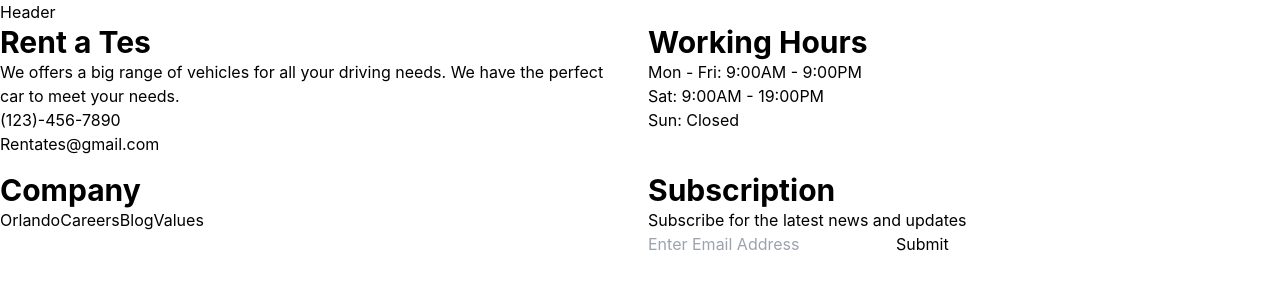
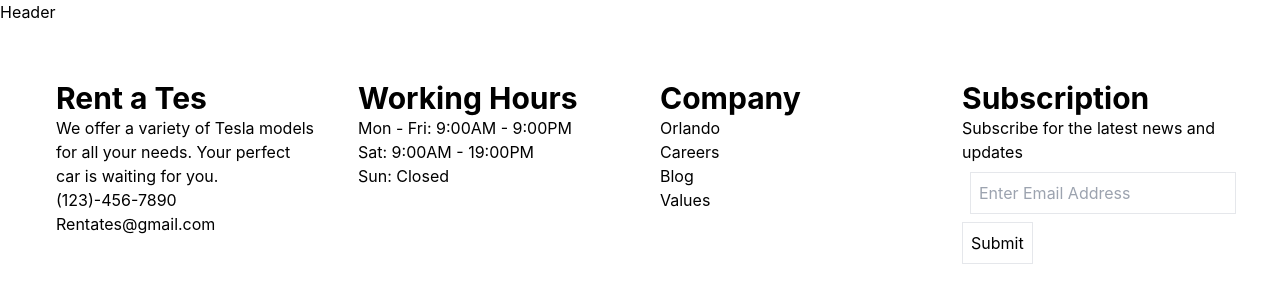
Before and after one commit to Miguel-Matos/rent-a-tes, a React (Create React App) app: page / in a window 1280 px wide. Shown: the top 302 px of the page. Built offline with nearby package versions, Linux system fonts and the light colour scheme.

Commit message:
Footer adjustments

```diff
--- a/src/components/Footer.tsx
+++ b/src/components/Footer.tsx
@@ -1,37 +1,39 @@
 export default function Footer() {
   return (
-    <footer className="grid sm:grid-cols-2 grid-cols-1 gap-4">
-      <div>
+    // Center the footer
+    <footer className="flex justify-center">
+      <div className="grid md:grid-cols-2 grid-cols-1 xl:grid-cols-4 gap-10 m-14">
+        <div className="flex flex-col items-center md:items-start">
           <h3 className="text-3xl font-bold">Rent a Tes</h3>
-        <p>We offers a big range of vehicles for all your driving needs. We have the perfect car to meet your needs.</p>
+          <p className="text-center md:text-start">We offer a variety of Tesla models for all your needs. Your perfect car is waiting for you.</p>
           <a href="tel:1234567890">(123)-456-7890</a>
-        <br />
-        <a href = "mailto: rentates@gmail.com">Rentates@gmail.com</a>
+          <a href="mailto: rentates@gmail.com">Rentates@gmail.com</a>
         </div>
 
-      <div>
+        <div className="flex flex-col items-center md:items-start">
           <h3 className="text-3xl font-bold">Working Hours</h3>
           <p>Mon - Fri: 9:00AM - 9:00PM</p>
           <p>Sat: 9:00AM - 19:00PM</p>
           <p>Sun: Closed</p>
         </div>
 
-      <div>
+        <div className="flex flex-col items-center md:items-start">
           <h3 className="text-3xl font-bold">Company</h3>
-        <a href="#home">Orlando</a>
-        <a href="#home">Careers</a>
-        <a href="#home">Blog</a>
-        <a href="#home">Values</a>
+          <a className="block" href="#home">Orlando</a>
+          <a className="block" href="#home">Careers</a>
+          <a className="block" href="#home">Blog</a>
+          <a className="block" href="#home">Values</a>
         </div>
 
-      <div>
+        <div className="flex flex-col items-center md:items-start">
           <h3 className="text-3xl font-bold">Subscription</h3>
           <p>Subscribe for the latest news and updates</p>
           <form>
-          <input type="email" placeholder="Enter Email Address" />
-          <button>Submit</button>
+            <input className="border p-2 m-2" type="email" placeholder="Enter Email Address" />
+            <button className="border p-2">Submit</button>
           </form>
         </div>
+      </div>
     </footer>
-  )
+  );
 }
```
Lines whose indentation alone changed are shown as unchanged.
